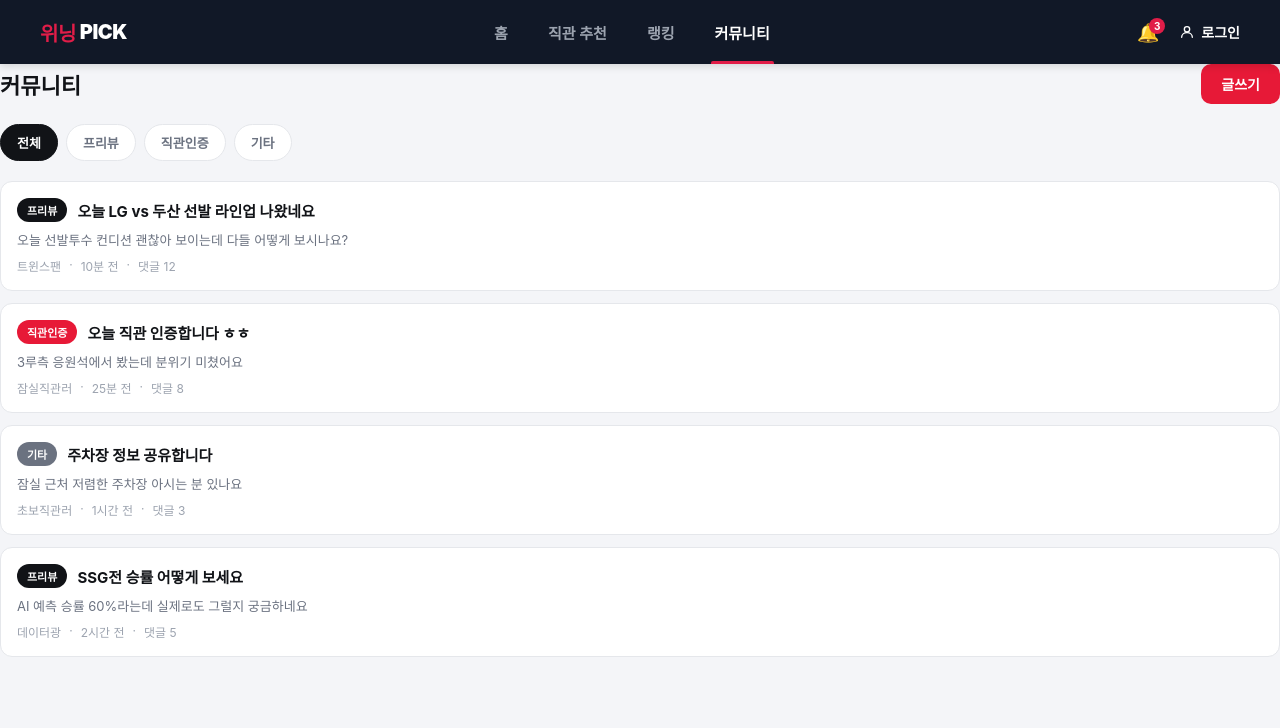
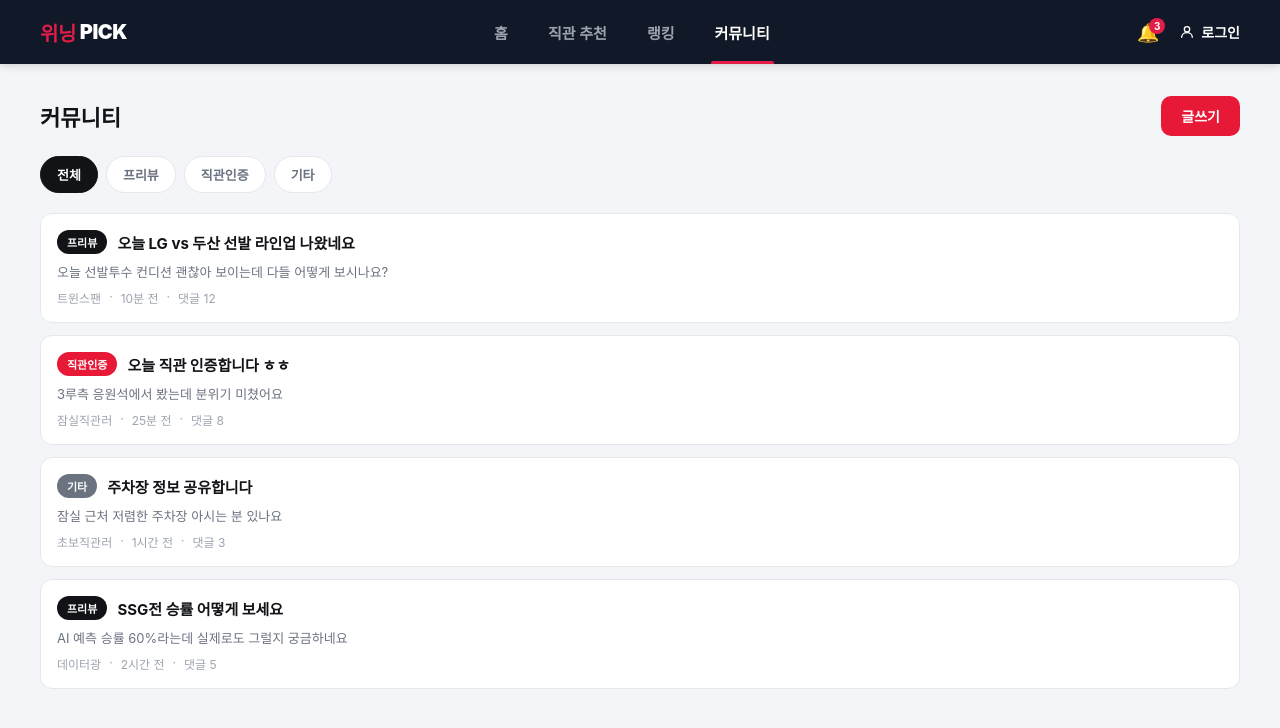
Before and after one commit to ixxveon/baseball-project, a React (Vite) app in the folder frontend/: page / in a window 1280 px wide. Both pictures are taken after a click on the button "커뮤니티". Shown: the top 728 px of the page. Built offline with nearby package versions, Linux system fonts and the light colour scheme.

Commit message:
fix: 커뮤니티 화면 좌우 여백 및 최대 너비 적용
.community-container에 다른 탭 화면(홈 등)과 동일한 max-width/padding이 없어서
좌우 여백 없이 화면 끝까지 늘어나던 문제 수정

```diff
--- a/frontend/src/styles/App.css
+++ b/frontend/src/styles/App.css
@@ -1081,6 +1081,11 @@ button {
 
 /* 커뮤니티 게시판 */
 .community-container {
+    max-width: 1600px;
+    width: 100%;
+    margin: 0 auto;
+    padding: 32px 40px;
+    box-sizing: border-box;
     display: flex;
     flex-direction: column;
     gap: 20px;
```
